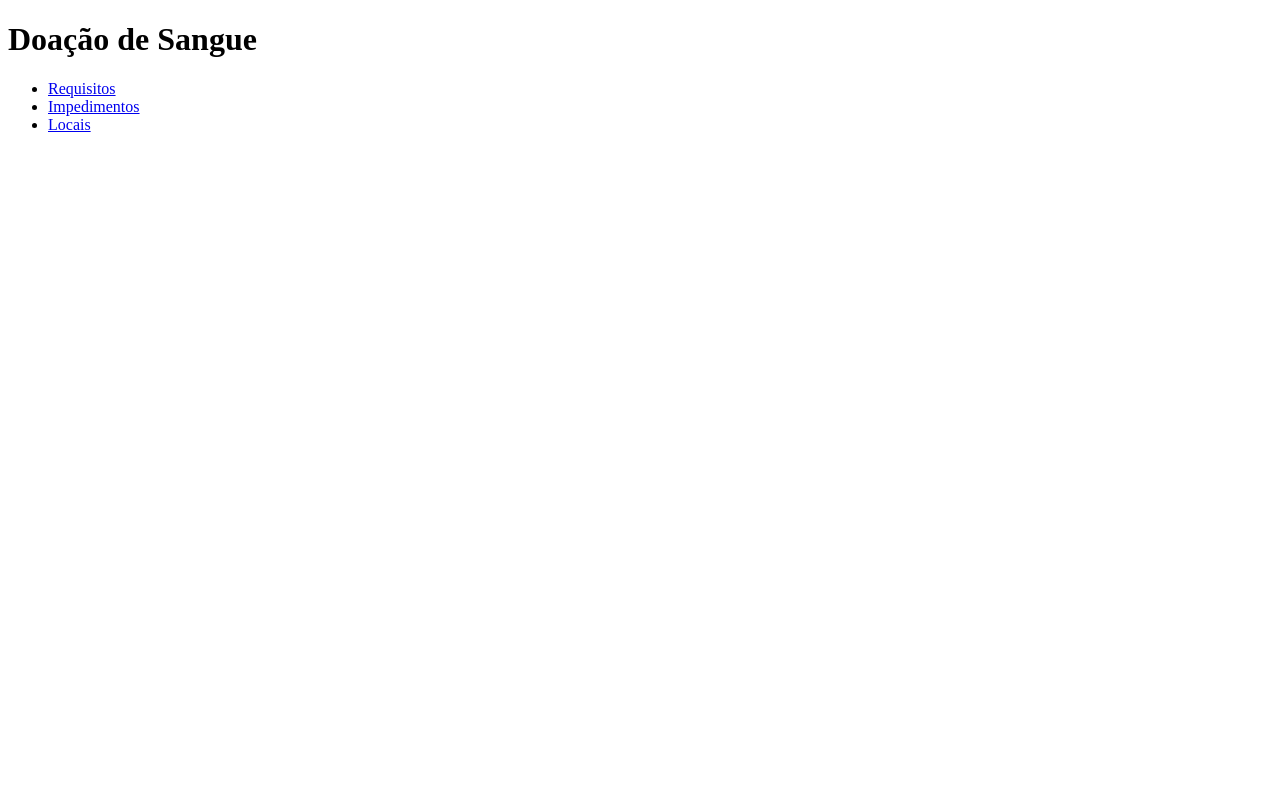
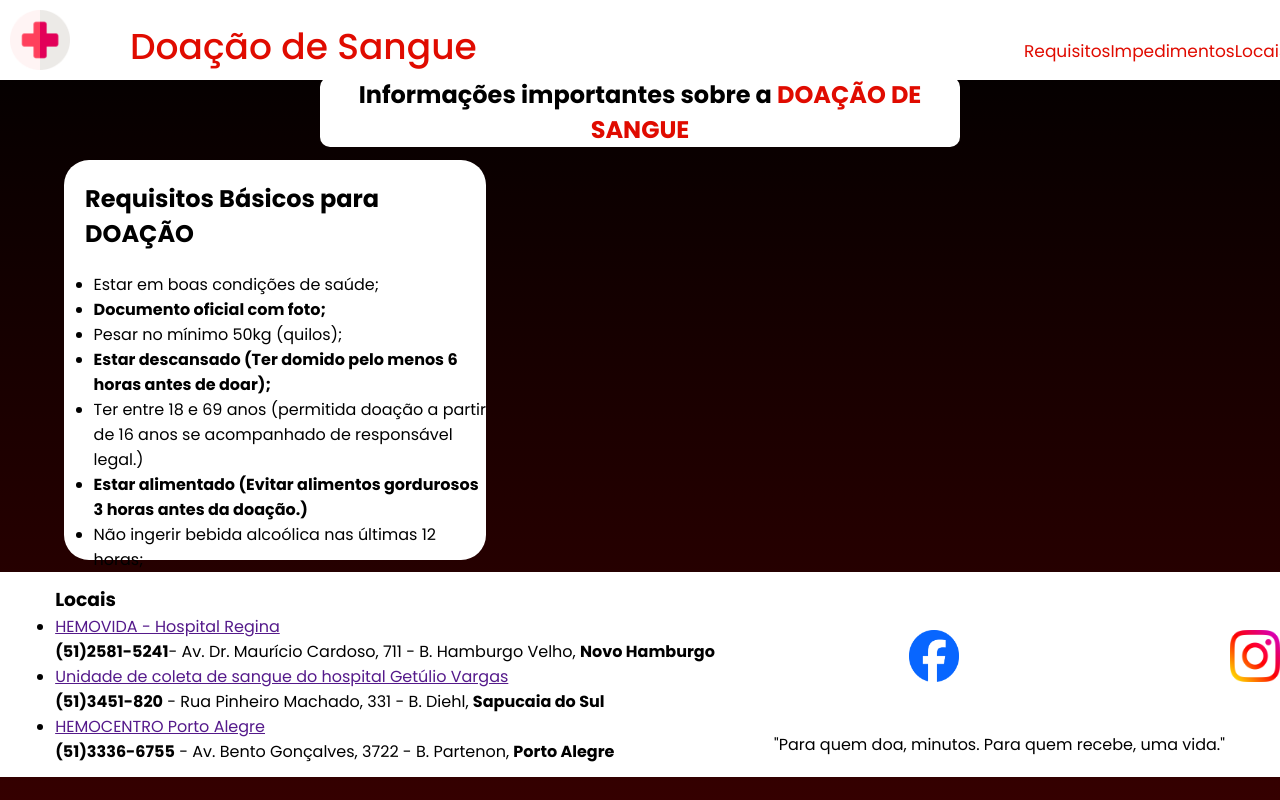
Before and after one commit to victxrmarin/projeto-doacao, a website: page index.html in a window 1280 px wide. Drawn offline with nearby package versions, Linux system fonts and the light colour scheme.

Commit message:
Processing

```diff
--- a/index.html
+++ b/index.html
@@ -1,17 +1,27 @@
 <!DOCTYPE html>
 <html lang="en">
+
 <head>
     <meta charset="UTF-8">
     <meta name="viewport" content="width=device-width, initial-scale=1.0">
 
+    <script src="index.js" defer></script>
+    <script src="https://unpkg.com/typeit@8.7.1/dist/index.umd.js" defer></script>
+
+    <link rel="shortcut icon" href="./assets/rh-plus-48.png" type="image/x-icon">
     <link rel="stylesheet" href="./style/index.css">
-    <title>Document</title>
+    <title>Doação de Sangue</title>
 </head>
+
 <body>
     <header>
-        <h1 id="">Doação de Sangue</h1>
+        <section id="header-title">
+            <img src="./assets/red-cross.png">
+            <h1>Doação de Sangue</h1>
+        </section>
+
         <nav>
-            <ul>
+            <ul id="nav-list">
                 <li><a href="#require">Requisitos</a></li>
                 <li><a href="#imp">Impedimentos</a></li>
                 <li><a href="#local">Locais</a></li>
@@ -19,18 +29,68 @@
         </nav>
     </header>
     <main>
-        <section class="require">
+        <section>
 
         </section>
-        <section class="imp">
 
+
+
+        <div id="title-info">
+            <h2>Informações importantes sobre a <b>DOAÇÃO DE SANGUE</b></h2>
+        </div>
+
+        <section class="info">
+            <section class="require">
+                <h2>Requisitos Básicos para DOAÇÃO</h2>
+                <ul id="req-list">
+                    <li>Estar em boas condições de saúde;</li>
+                    <li><b>Documento oficial com foto;</b></li>
+                    <li>Pesar no mínimo 50kg (quilos); </li>
+                    <li><b>Estar descansado (Ter domido pelo menos 6 horas antes de doar);</b></li>
+                    <li>Ter entre 18 e 69 anos (permitida doação a partir de 16 anos se acompanhado de responsável
+                        legal.)</li>
+                    <li><b>Estar alimentado (Evitar alimentos gordurosos 3 horas antes da doação.)</b></li>
+                    <li>Não ingerir bebida alcoólica nas últimas 12 horas;</li>
+                </ul>
+            </section>
+            <section class="imp">
+
+            </section>
         </section>
+
         <section class="local">
 
         </section>
     </main>
     <footer>
+        <section id="location">
+            <h3>Locais</h3>
+            <ul>
+                <li>
+                    <a href="">HEMOVIDA - Hospital Regina</a>
+                    <p><b>(51)2581-5241</b>- Av. Dr. Maurício Cardoso, 711 - B. Hamburgo Velho, <b>Novo Hamburgo</b></p>
+                </li>
+                <li>
+                    <a href="">Unidade de coleta de sangue do hospital Getúlio Vargas</a>
+                    <p><b>(51)3451-820</b> - Rua Pinheiro Machado, 331 - B. Diehl, <b>Sapucaia do Sul</b></p>
+                </li>
+                <li>
+                    <a href="">HEMOCENTRO Porto Alegre</a>
+                    <p><b>(51)3336-6755</b> - Av. Bento Gonçalves, 3722 - B. Partenon, <b>Porto Alegre</b></p>
+                </li>
+            </ul>
 
+        </section>
+        <section id="social-media">
+            <div>
+                <figure><img src="./assets/fb.png" alt=""></figure>
+                <figure><img src="./assets/insta.png"></figure>
+                <figure></figure>
+            </div>
+            <p><blockquote>"Para quem doa, minutos. Para quem recebe, uma vida."</blockquote></p>
+
+        </section>
     </footer>
 </body>
+
 </html>
--- a/style/index.scss
+++ b/style/index.scss
@@ -0,0 +1,140 @@
+@import url('https://fonts.googleapis.com/css2?family=Poppins:ital,wght@0,100;0,200;0,300;0,400;0,500;0,600;0,700;0,800;0,900;1,100;1,200;1,300;1,400;1,500;1,600;1,700;1,800;1,900&display=swap');
+
+$white: #fff;
+$red: #E00B00;
+$dark-red: #B5261F;
+$gray: #332B2B;
+$brown: #613330;
+$dark-gray: #362524;
+$black: rgb(26, 26, 26);
+
+
+* {
+    padding: 0;
+    margin: 0;
+    box-sizing: border-box;
+    font-family: "Poppins", cursive;
+}
+
+
+html {
+    scroll-behavior: smooth;
+}
+
+body {
+    background: linear-gradient(to bottom, black, rgb(53, 0, 0));
+    background-repeat: no-repeat;
+    height: 100vh;
+}
+
+header {
+    position: fixed;
+    display: flex;
+    justify-content: space-between;
+
+    width: 100%;
+    height: 10vh;
+    background: white;
+
+    #header-title {
+        display: flex;
+        justify-content: space-around;
+
+        h1 {
+            color: $red;
+            margin: 4% 0 0 0;
+            font-size: 36px;
+            font-weight: 500;
+        }
+
+        img {
+            padding: 2%;
+            margin-right: 50px;
+        }
+    }
+
+    nav {
+        padding: 3% 2% 0 0;
+        width: 20%;
+
+        #nav-list {
+            display: flex;
+            justify-content: space-between;
+
+            li {
+                list-style: none;
+
+                a {
+                    text-decoration: none;
+                    font-size: 17px;
+                    color: $red;
+                }
+            }
+        }
+
+    }
+}
+
+main {
+    padding-top: 6%;
+
+    #title-info {
+        display: flex;
+        justify-content: center;
+
+        h2 {
+            border-radius: 10px;
+            width: 50%;
+            background-color: $white;
+            text-align: center;
+
+            b {
+                color: $red;
+            }
+        }
+    }
+
+
+    .require {
+        margin: 1% 5%;
+        width: 33%;
+        height: 50vh;
+        background-color: $white;
+        border-radius: 25px;
+
+        #req-list {
+            li {
+                margin-left: 7%;
+            }
+        }
+
+        h2 {
+            padding: 5%;
+            background-color: transparent;
+            text-align: left;
+        }
+    }
+}
+
+footer {
+    display: flex;
+    justify-content: space-around;
+    background-color: $white;
+    padding: 1% 2%;
+
+    #social-media {
+        div {
+            display: flex;
+            justify-content: space-between;
+        }
+
+        figure {
+            margin: 10% 30%;
+
+            img {
+                height: 90%;
+                width: 50px;
+            }
+        }
+    }
+}
```
Also changed, not shown: package.json (added, +12 -0 lines), assets/bg-sangue.jpg (added), assets/fb.png (added), assets/insta.png (added), assets/red-cross.png (added), assets/rh-plus-48.png (added), assets/rh-plus-96.png (added), index.js (added), style/index.css, 1 other file.
